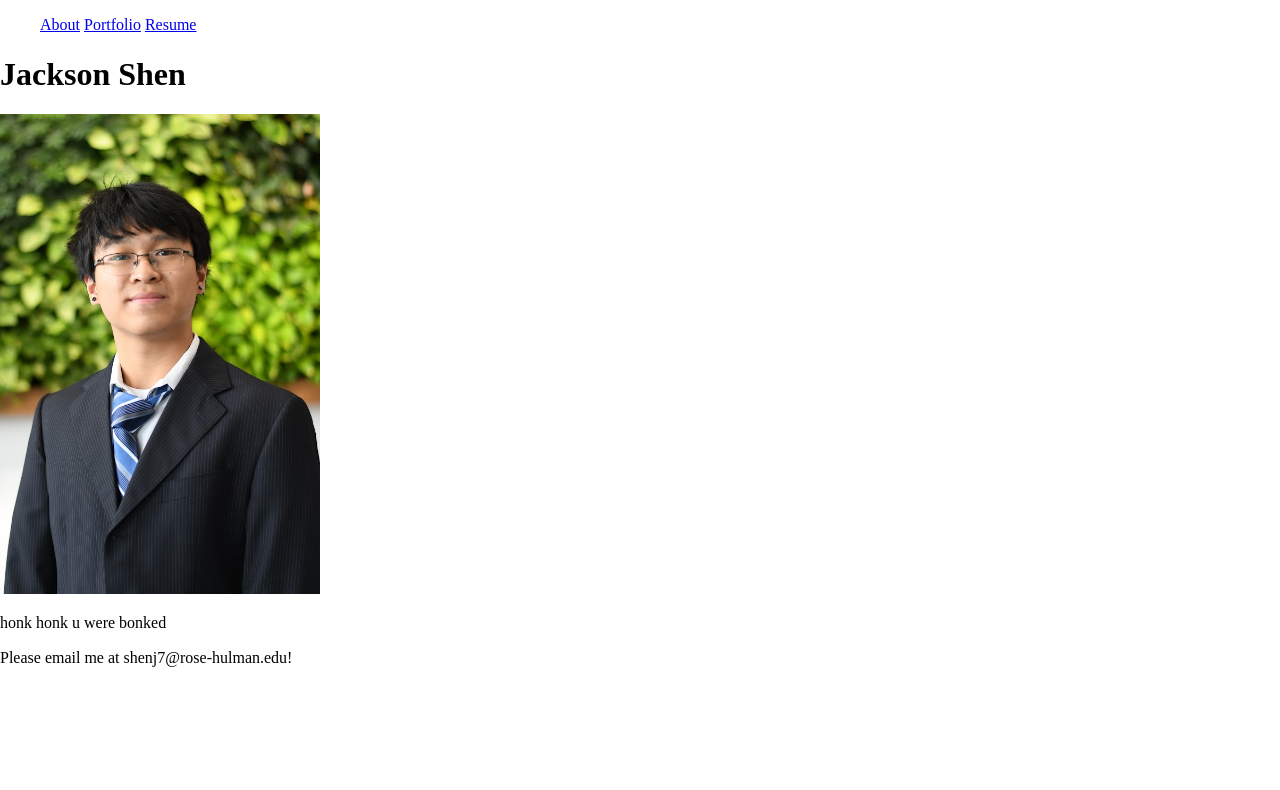
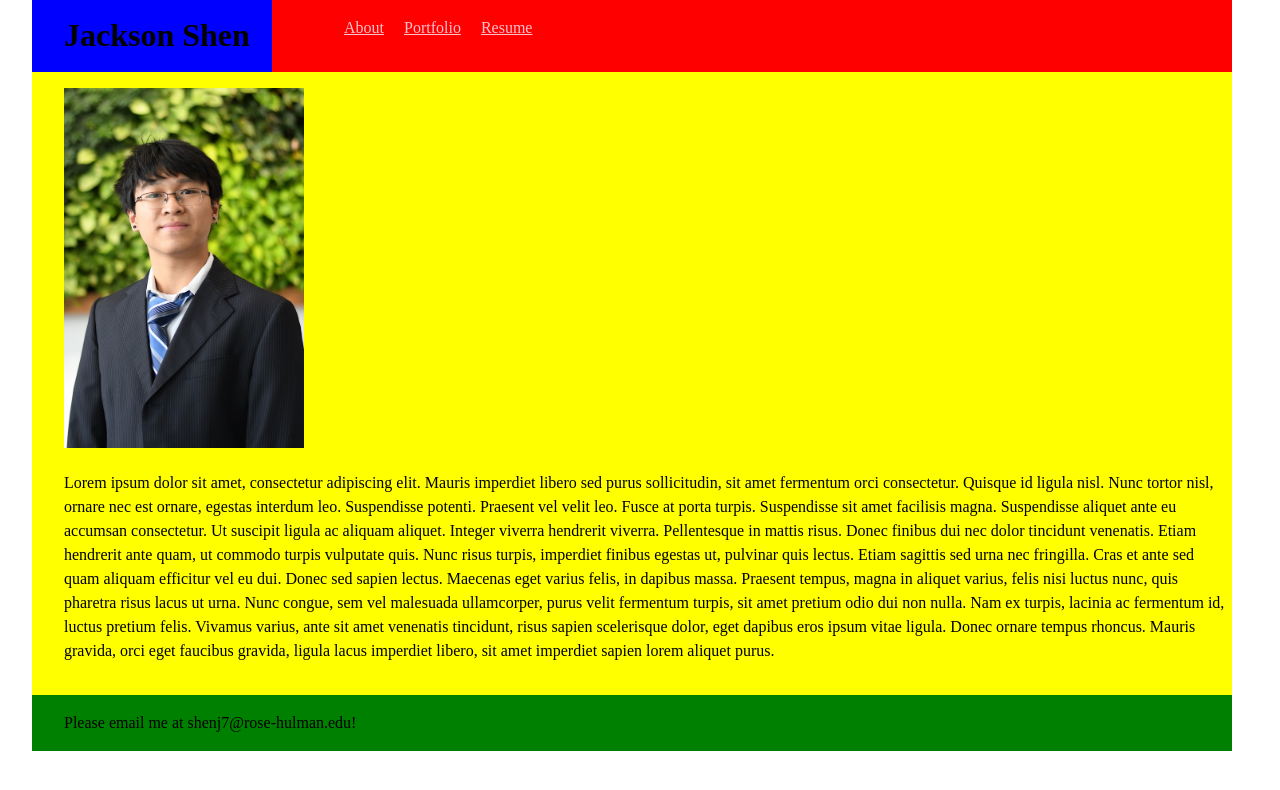
Before and after one commit to shenj7/shenj7csse280portfolio.github.io, a plain HTML site: page public/pages/about.html in a window 1280 px wide. Drawn offline with Linux system fonts and the light colour scheme.

Commit message:
template for tictactoe

```diff
--- a/public/pages/about.html
+++ b/public/pages/about.html
@@ -9,17 +9,23 @@
         <link rel="icon" href="../images/favicon.png" />
     </head>
     <body id="about">
+        <header>
+            <h1>Jackson Shen</h1>
+        </header>
         <nav>
-            <ul>
+            <ul id="navLinks">
                 <a href="../pages/about.html">About</a>
                 <a href="../pages/portfolio.html">Portfolio</a>
                 <a href="../pages/portfolioresume.pdf">Resume</a>
             </ul>
         </nav>
         <!--Content here-->
-        <h1>Jackson Shen</h1>
-        <img src="../images/professionalpic.JPG" class="propic"/>
-        <p>honk honk u were bonked</p>
+        <main>
+            <img src="../images/professionalpic.JPG" class="propic"/>
+            <p>Lorem ipsum dolor sit amet, consectetur adipiscing elit. Mauris imperdiet libero sed purus sollicitudin, sit amet fermentum orci consectetur. Quisque id ligula nisl. Nunc tortor nisl, ornare nec est ornare, egestas interdum leo. Suspendisse potenti. Praesent vel velit leo. Fusce at porta turpis. Suspendisse sit amet facilisis magna. Suspendisse aliquet ante eu accumsan consectetur. Ut suscipit ligula ac aliquam aliquet. Integer viverra hendrerit viverra. Pellentesque in mattis risus. Donec finibus dui nec dolor tincidunt venenatis. Etiam hendrerit ante quam, ut commodo turpis vulputate quis.
+
+                Nunc risus turpis, imperdiet finibus egestas ut, pulvinar quis lectus. Etiam sagittis sed urna nec fringilla. Cras et ante sed quam aliquam efficitur vel eu dui. Donec sed sapien lectus. Maecenas eget varius felis, in dapibus massa. Praesent tempus, magna in aliquet varius, felis nisi luctus nunc, quis pharetra risus lacus ut urna. Nunc congue, sem vel malesuada ullamcorper, purus velit fermentum turpis, sit amet pretium odio dui non nulla. Nam ex turpis, lacinia ac fermentum id, luctus pretium felis. Vivamus varius, ante sit amet venenatis tincidunt, risus sapien scelerisque dolor, eget dapibus eros ipsum vitae ligula. Donec ornare tempus rhoncus. Mauris gravida, orci eget faucibus gravida, ligula lacus imperdiet libero, sit amet imperdiet sapien lorem aliquet purus.</p>
+        </main>
         <script src="../scripts/main.js"></script>
         <footer>
             Please email me at shenj7@rose-hulman.edu!
--- a/public/styles/main.css
+++ b/public/styles/main.css
@@ -1,3 +1,82 @@
+:root {
+    --vertical-space: 1rem;
+}
+
 .propic {
-    width: 25vw;
+    padding-top: 1rem;
+    width: 15em;
 }
+
+body#portfolio img{
+    height: 25em;
+}
+
+body {
+    padding: 0 2em;
+    font-size: 16px;
+    line-height: 1.5;
+    max-width: 1200px;
+    display: grid;
+    grid-template-areas:"head head"
+                        "nav nav"
+                        "main main"
+                        "foot foot";
+    grid-template-columns: 1fr 4fr;
+    grid-template-rows: auto auto 1fr auto;
+}
+
+@media screen and (min-width: 28em) {
+    body {
+        grid-template-areas:"head nav"
+                            "main main"
+                            "foot foot";
+        grid-template-rows: auto 1fr auto;
+    }
+
+}
+
+header {
+    grid-area: head;
+    background-color: blue;
+    padding-bottom: var(--vertical-space);
+}
+
+nav {
+    grid-area: nav;
+    background-color: red;
+    padding-bottom: var(--vertical-space);
+}
+
+main {
+    grid-area: main;
+    background-color: yellow;
+    padding-bottom: var(--vertical-space);
+
+}
+
+footer {
+    grid-area: foot;
+    background-color: green;
+}
+
+h1 {
+    line-height: 1.2;
+}
+
+header, footer {
+    padding: 1rem 0;
+    align-items: baseline;
+}
+
+header h1, footer h1 {
+    margin: 0;
+}
+
+body > * {
+    padding-left: 2rem;
+}
+
+#navLinks > a{
+    padding-right: 1rem;
+    color: pink;
+}
```
Also changed, not shown: public/pages/portfolio.html (+6 -2 lines).
